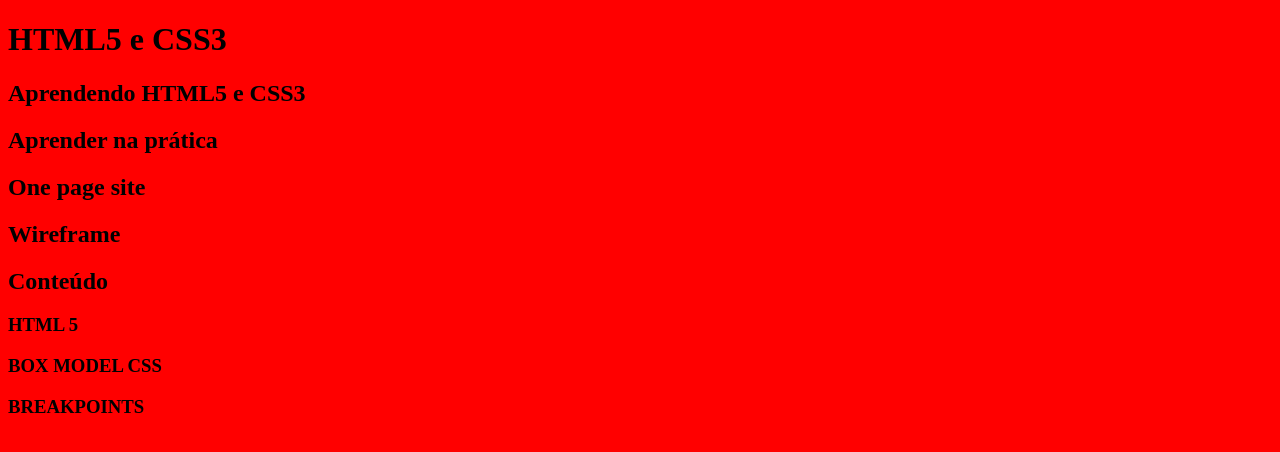
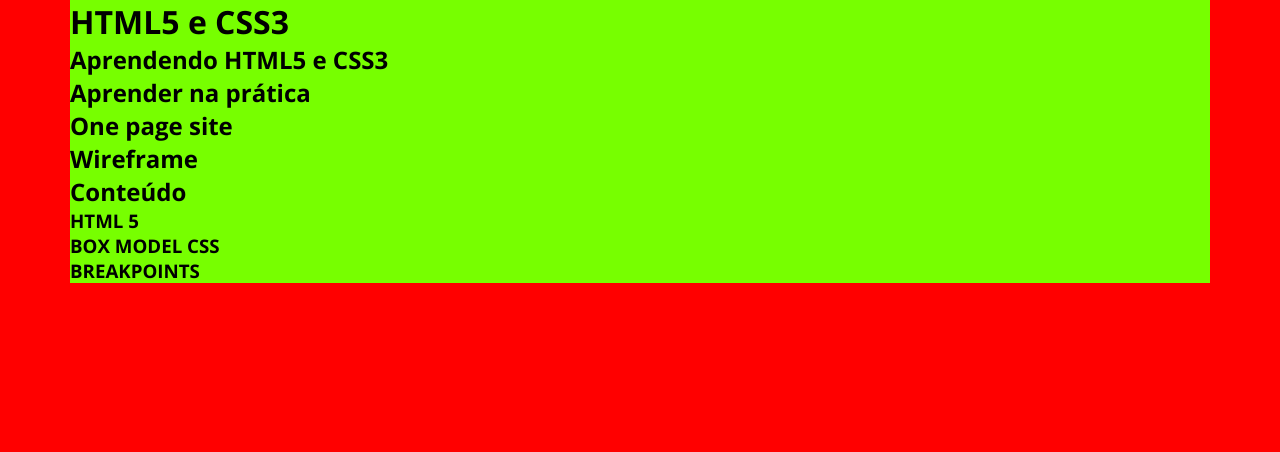
Before and after one commit to ednanf/html5css3, a plain HTML site: page index.html in a window 1280 px wide. Drawn offline with nearby package versions, Linux system fonts and the light colour scheme.

Commit message:
css reset, tipografia e fundação flexível

```diff
--- a/index.html
+++ b/index.html
@@ -15,31 +15,46 @@
 <body>
     <!-- Cabeçalho -->
     <header></header>
+    <div class="Container">
+
+    </div>
     <!-- Destaque -->
     <main>
+        <div class="Container">
             <h1>HTML5 e CSS3</h1>
             <h2>Aprendendo HTML5 e CSS3</h2>
+        </div>
     </main>
     <!-- Sobre -->
     <section>
+        <div class="Container">
             <h2>Aprender na prática</h2>
+        </div>
     </section>
     <!-- One page -->
     <section>
+        <div class="Container">
             <h2>One page site</h2>
+        </div>
     </section>
     <!-- Wireframe download -->
     <section>
+        <div class="Container">
             <h2>Wireframe</h2>
+        </div>
     </section>
     <!-- Conteúdo -->
     <section>
+        <div class="Container">
             <h2>Conteúdo</h2>
             <h3>HTML 5</h3>
             <h3>BOX MODEL CSS</h3>
             <h3>BREAKPOINTS</h3>
+        </div>
     </section>
     <!-- Rodapé -->
+    <div class="Container">
         <footer></footer>
+    </div>
 
 </html>
--- a/style.css
+++ b/style.css
@@ -3,6 +3,27 @@
     @author Ednan Rogério Frizzera Filho
     github.com/ednanf
 */
+
+/* Importação (Google Fonts) */
+@import url('https://fonts.googleapis.com/css2?family=Open+Sans:wght@400;700&display=swap');
+
+/* css reset */
+* {
+    margin: 0;
+    border: 0;
+    padding: 0;
+}
+
+body {
+    font-family: 'Open Sans', sans-serif;
+    font-size: 1em;
+}
+
+/* Layout */
+.Container {
+    margin: 0 auto;
+    background-color: #7f0;
+}
 
 /* Smartphone Portrait >>>>>>>>>>>>>>>>>>>>>>>>>>>>>>>>>>>>>>>>>>>>>>>>>>>>>>>>>>>>>>>>>>>>>>>>>>>>>>>>>>>>>>>>>>>>>>>*/
 
@@ -11,12 +32,22 @@
     body {
         background-color: blue;
     }
+
+    /* Layout */
+    .Container {
+        max-width: 540px;
+    }
 }
 
 /* Tablet Portrait >>>>>>>>>>>>>>>>>>>>>>>>>>>>>>>>>>>>>>>>>>>>>>>>>>>>>>>>>>>>>>>>>>>>>>>>>>>>>>>>>>>>>>>>>>>>>>>>>>>*/
 @media (min-width: 768px) {
     body {
         background-color: yellow;
+    }
+
+    /* Layout */
+    .Container {
+        max-width: 720px;
     }
 }
 
@@ -25,6 +56,11 @@
     body {
         background-color: orange;
     }
+
+    /* Layout */
+    .Container {
+        max-width: 960px;
+    }
 }
 
 /* PC >>>>>>>>>>>>>>>>>>>>>>>>>>>>>>>>>>>>>>>>>>>>>>>>>>>>>>>>>>>>>>>>>>>>>>>>>>>>>>>>>>>>>>>>>>>>>>>>>>>>>>>>>>>>>>>>*/
@@ -32,4 +68,9 @@
     body {
         background-color: red;
     }
+
+    /* Layout */
+    .Container {
+        max-width: 1140px;
+    }
 }
```
Lines whose indentation alone changed are shown as unchanged.
